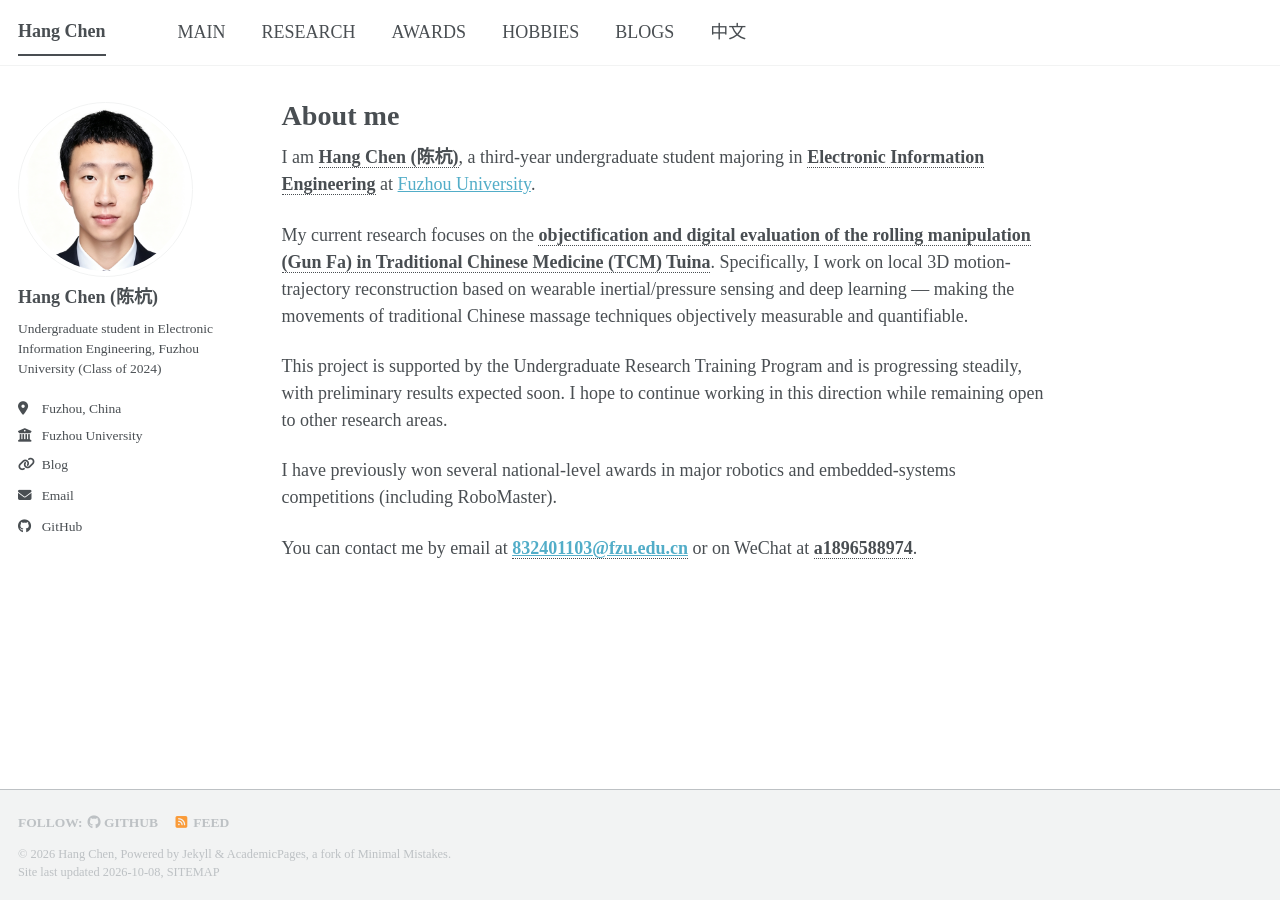
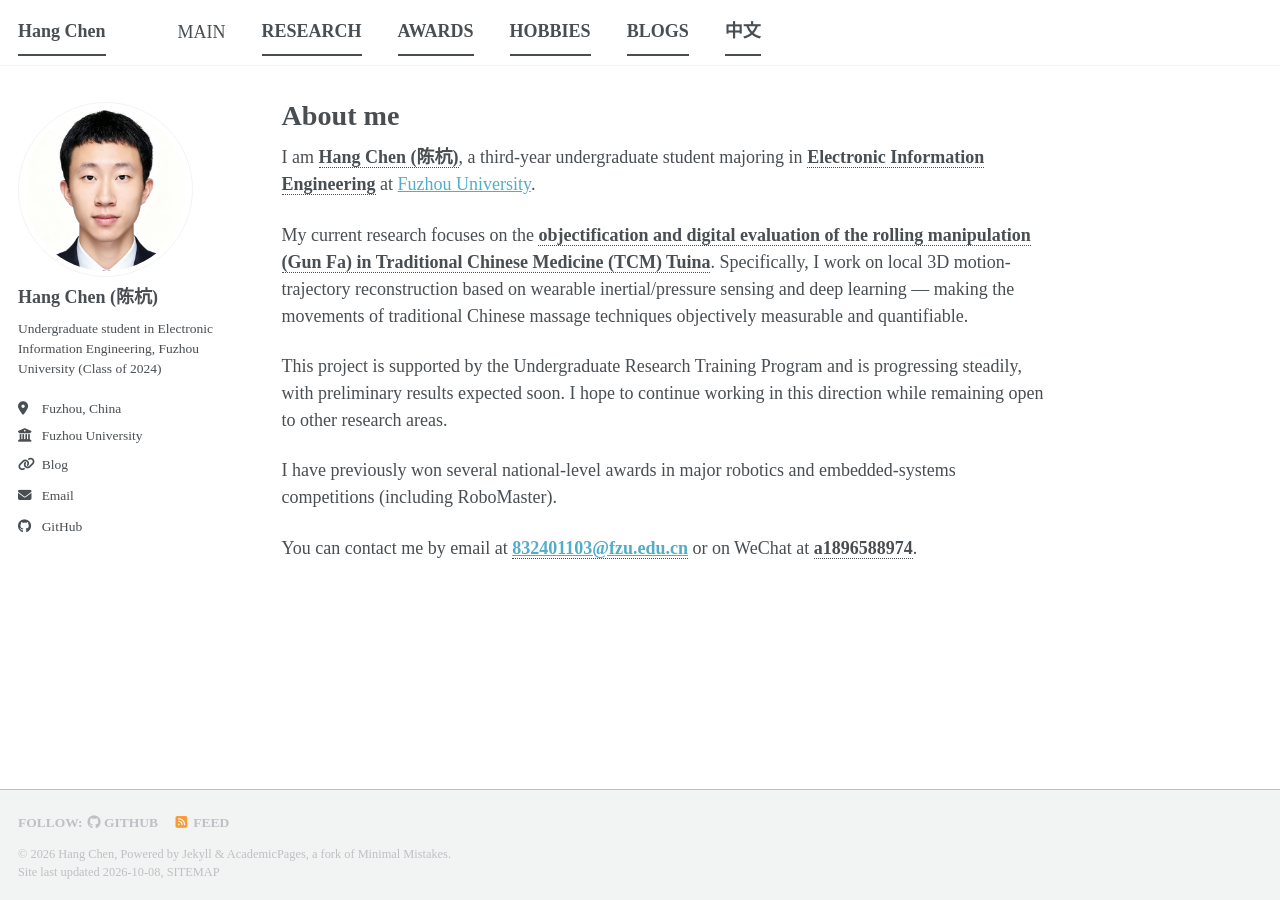
Before and after one commit to Nomkr/Nomkr.github.io, a Jekyll site: the page built from _pages/about.md, in a window 1280 px wide. Built offline with Jekyll 4.4.1, drawn with Linux system fonts in a browser that asks for light colours; a style sheet for code colours, icons or effects is not loaded.

Commit message:
Fix Chinese nav selected state so homepage is clickable

```diff
--- a/_includes/masthead.html
+++ b/_includes/masthead.html
@@ -5,8 +5,8 @@
       <nav id="site-nav" class="greedy-nav">
         <button><span class="navicon"></span></button>
         <ul class="visible-links">
-          <li class="masthead__menu-item masthead__menu-item--lg persist {% if page.url == '/' or page.url == '/index.html' %}selected{% endif %}">
-            <a href="{{ base_path }}/">{{ site.title }}</a>
+          <li class="masthead__menu-item masthead__menu-item--lg persist {% if page.url == '/' or page.url == '/index.html' or page.url == '/cn/' %}selected{% endif %}">
+            <a href="{{ base_path }}/{% if page.lang == 'cn' %}cn/{% endif %}">{{ site.title }}</a>
           </li>
           {% for link in site.data.navigation.main %}
             {% if page.lang == 'cn' %}
@@ -21,7 +21,14 @@
             {% else %}
               {% assign domain = base_path %}
             {% endif %}
-            <li class="masthead__menu-item {% if page.url contains link_url and link_url != '/' %}selected{% endif %}">
+            {% if link_url == '/' %}
+              {% assign is_selected = false %}
+            {% elsif link_url == '/cn/' %}
+              {% assign is_selected = page.url == '/cn/' %}
+            {% else %}
+              {% assign is_selected = page.url contains link_url %}
+            {% endif %}
+            <li class="masthead__menu-item {% if is_selected %}selected{% endif %}">
               <a href="{{ domain }}{{ link_url }}">{{ link_title }}</a>
             </li>
           {% endfor %}
```
